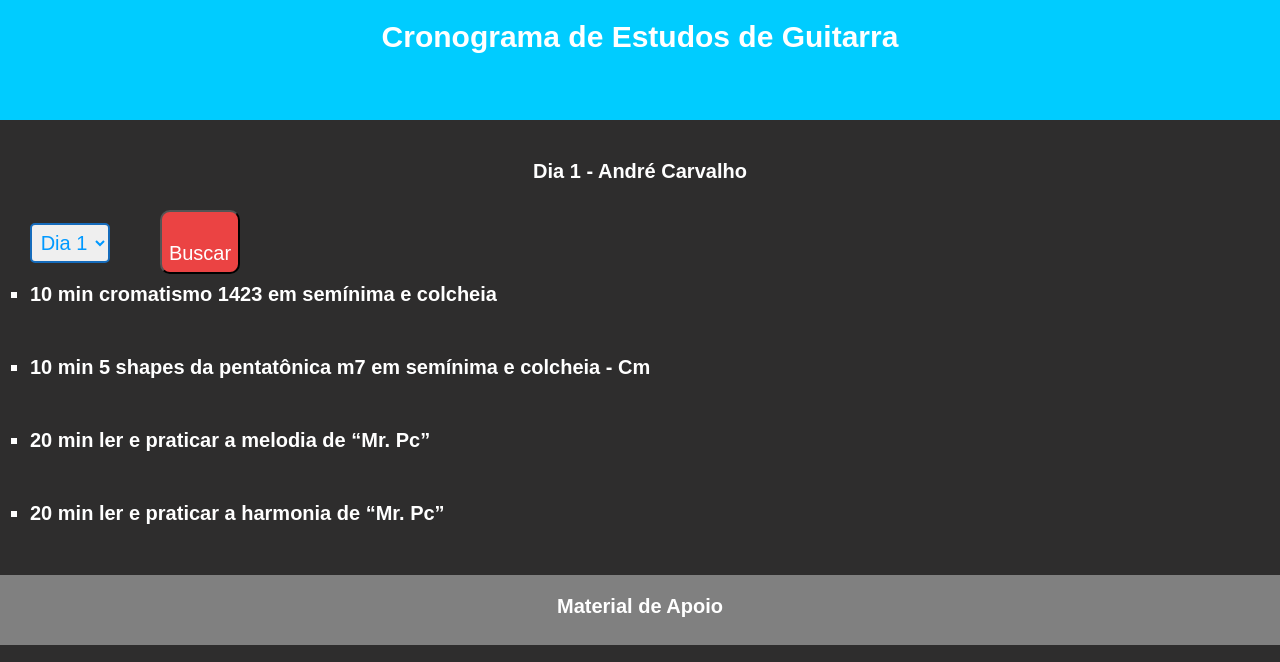
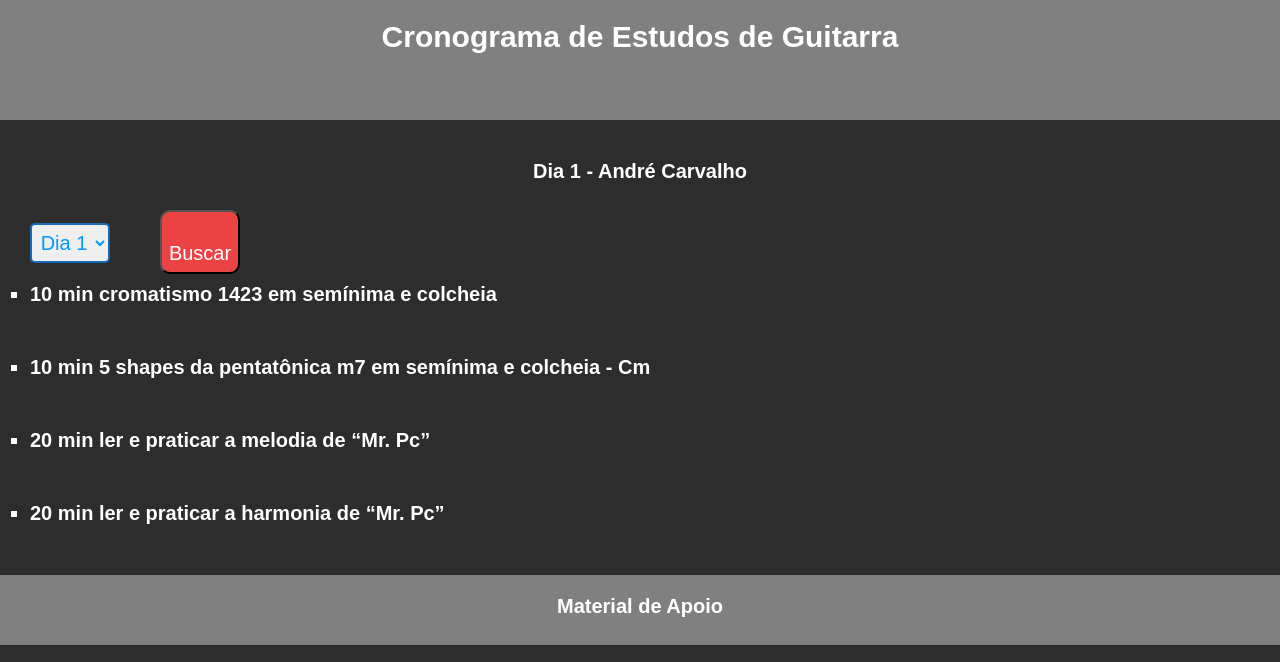
Before and after one commit to leonardo-porto/Andr-, a plain HTML site: page index.html in a window 1280 px wide. Shown: the top 662 px of the page. Drawn offline with Linux system fonts and the light colour scheme.

Commit message:
small update

```diff
--- a/style.css
+++ b/style.css
@@ -99,7 +99,7 @@
 h1 {
 
     font-size: 30px;
-    background-color: rgb(0, 204, 255);
+    background-color: gray;
     width: 100%;
     height: 100px;
     text-align: center;
```
